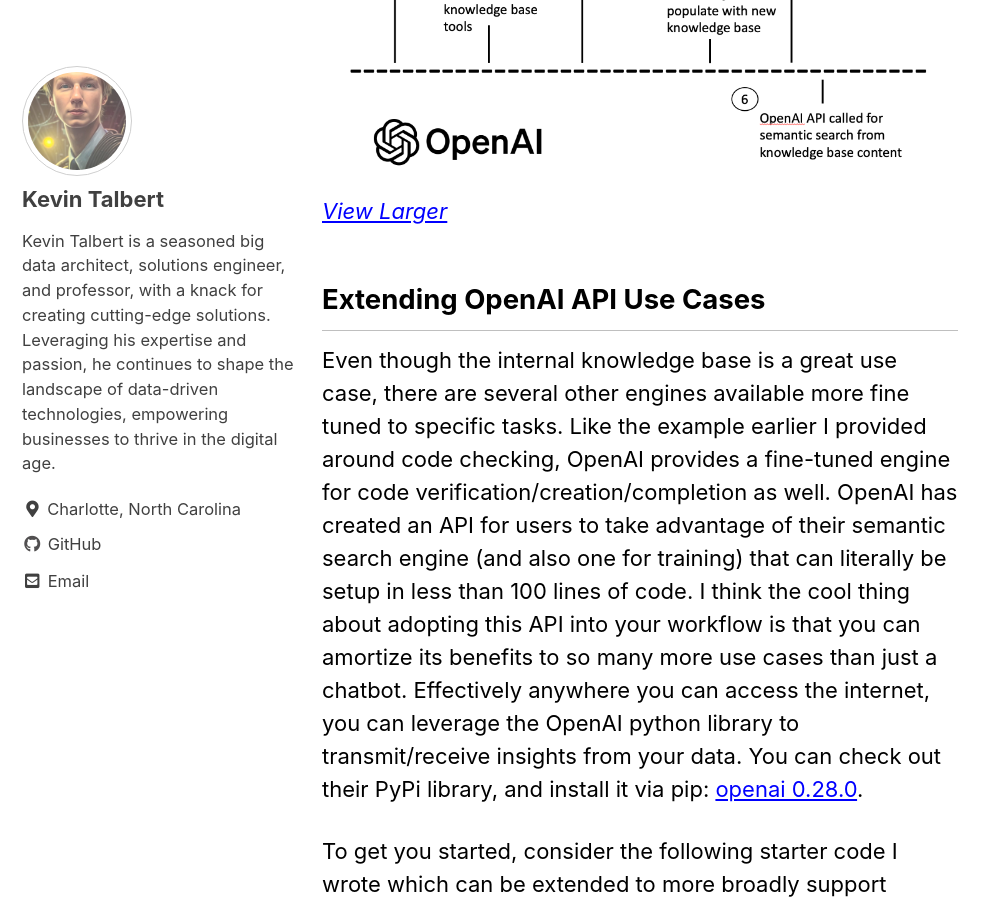
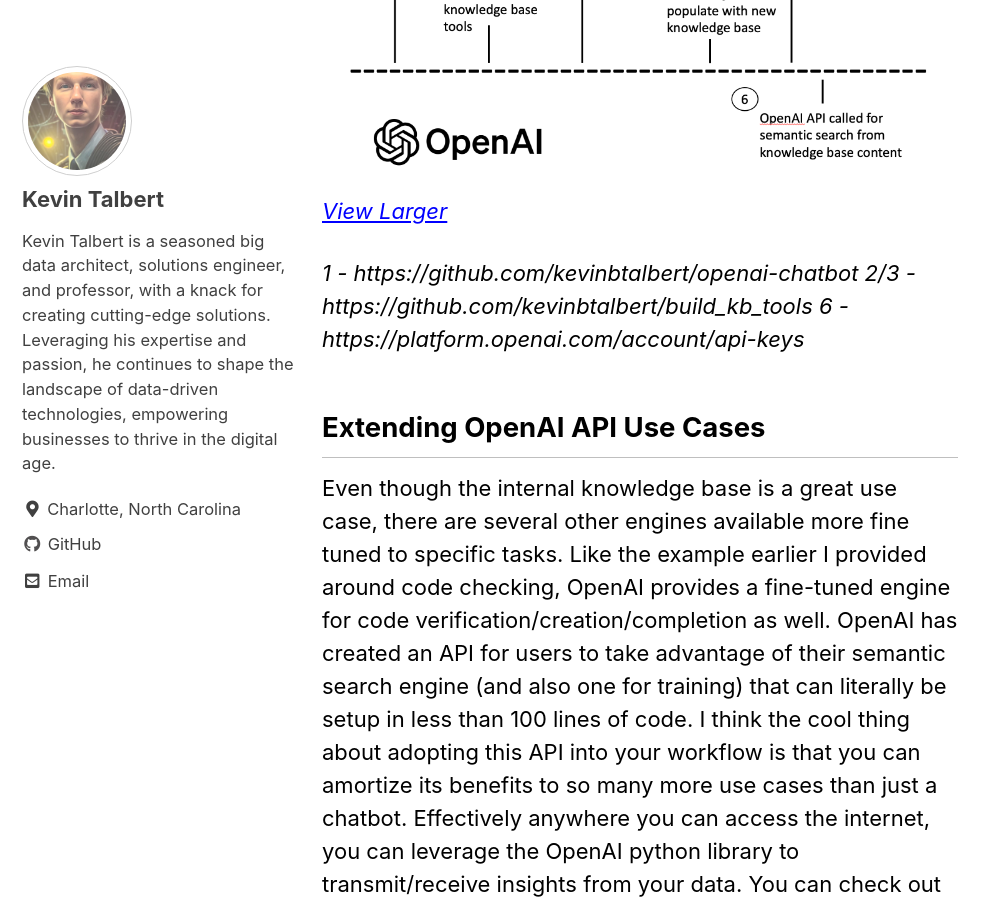
Before and after one commit to kevinbtalbert/kevinbtalbert.github.io, a Jekyll site: the page built from _posts/2023-09-10-ai-workflows.md, in a window 1280 px wide and 900 px high, scrolled down 2892 px. Shown: the whole window, without its empty margins (0-999 px from the left). Built offline with Jekyll 4.4.1, drawn with Linux system fonts in a browser that asks for light colours; cached includes are drawn as plain includes.

Commit message:
Added descriptions

```diff
--- a/_posts/2023-09-10-ai-workflows.md
+++ b/_posts/2023-09-10-ai-workflows.md
@@ -24,6 +24,10 @@
 
 ![](/assets/posts/2023-09-10-ai-workflows/ex_architecture1.png)
 [*View Larger*](/assets/posts/2023-09-10-ai-workflows/ex_architecture1.png)
+
+*1 - https://github.com/kevinbtalbert/openai-chatbot*
+*2/3 - https://github.com/kevinbtalbert/build_kb_tools*
+*6 - https://platform.openai.com/account/api-keys*
 
 ## Extending OpenAI API Use Cases
 
```
